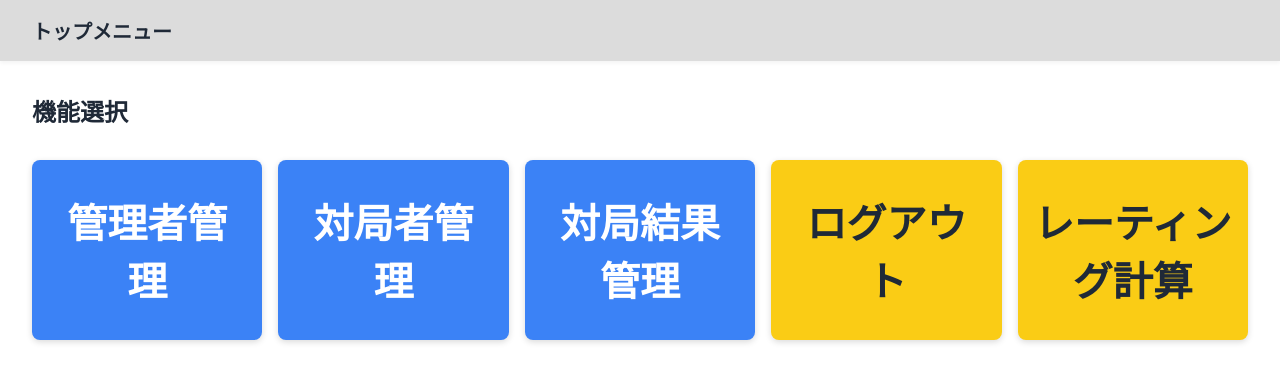
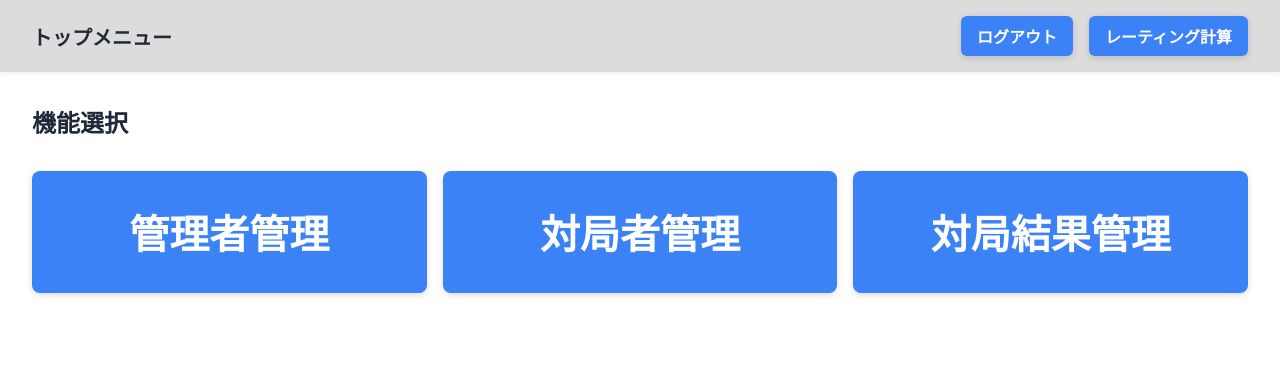
Before and after one commit to inunu1/next-rate, a Next.js app in the folder next-rate/: page /dashboard in a window 1280 px wide. Shown: the top 382 px of the page. Built offline with nearby package versions, Linux system fonts and the light colour scheme.

Commit message:
メニューバーに移動させた

```diff
--- a/next-rate/src/app/dashboard/page.tsx
+++ b/next-rate/src/app/dashboard/page.tsx
@@ -1,32 +1,34 @@
 'use client';
 
-import { useState } from 'react';
 import styles from './Dashboard.module.css';
 
-// ==============================
-// 型定義
-// ==============================
-
-// 操作キー（ポップアップが必要な機能のみ）
-type PopupKey = 'logout' | 'rating';
-
-// ポップアップタイトル（日本語表示）
-const popupTitles: Record<PopupKey, string> = {
-  logout: 'ログアウト',
-  rating: 'レーティング計算',
-};
-
 export default function DashboardPage() {
-  const [activePopup, setActivePopup] = useState<PopupKey | null>(null);
-
-  const closePopup = () => setActivePopup(null);
-
   return (
     <>
       {/* 🔝 ナビゲーションバー */}
       <header className={styles.header}>
         <div className={styles.navContainer}>
           <h1 className={styles.logo}>トップメニュー</h1>
+          <nav className={styles.nav}>
+            <button
+              className={styles.navLink}
+              onClick={() => {
+                // ログアウト処理をここに実装
+                console.log('ログアウト処理');
+              }}
+            >
+              ログアウト
+            </button>
+            <button
+              className={styles.navLink}
+              onClick={() => {
+                // レーティング計算処理をここに実装
+                console.log('レーティング計算処理');
+              }}
+            >
+              レーティング計算
+            </button>
+          </nav>
         </div>
       </header>
 
@@ -35,7 +37,6 @@ export default function DashboardPage() {
         <h2 className={styles.title}>機能選択</h2>
 
         <div className={styles.grid}>
-          {/* 画面遷移系ボタン */}
           <button className={styles.buttonBlue} onClick={() => window.location.href = '/admin'}>
             管理者管理
           </button>
@@ -45,26 +46,7 @@ export default function DashboardPage() {
           <button className={styles.buttonBlue} onClick={() => window.location.href = '/result'}>
             対局結果管理
           </button>
-
-          {/* 機能呼び出し系ボタン（ポップアップ表示） */}
-          <button className={styles.buttonYellow} onClick={() => setActivePopup('logout')}>
-            ログアウト
-          </button>
-          <button className={styles.buttonYellow} onClick={() => setActivePopup('rating')}>
-            レーティング計算
-          </button>
         </div>
-
-        {/* 🪟 ポップアップ表示 */}
-        {activePopup && (
-          <div className={styles.modalOverlay}>
-            <div className={styles.modal}>
-              <h3>{popupTitles[activePopup]}</h3>
-              <p>ここに「{popupTitles[activePopup]}」の処理を実装してください。</p>
-              <button onClick={closePopup} className={styles.buttonYellow}>閉じる</button>
-            </div>
-          </div>
-        )}
       </main>
     </>
   );
```
